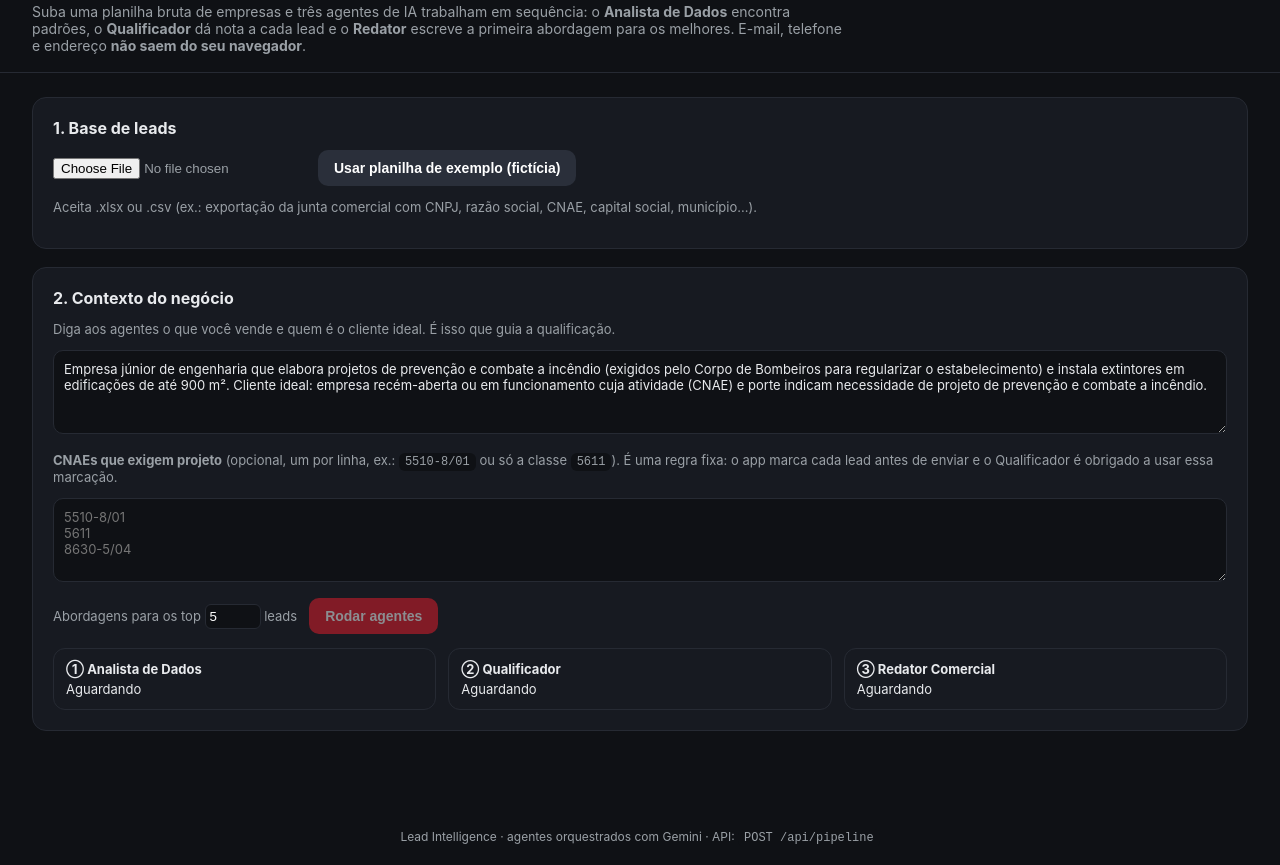
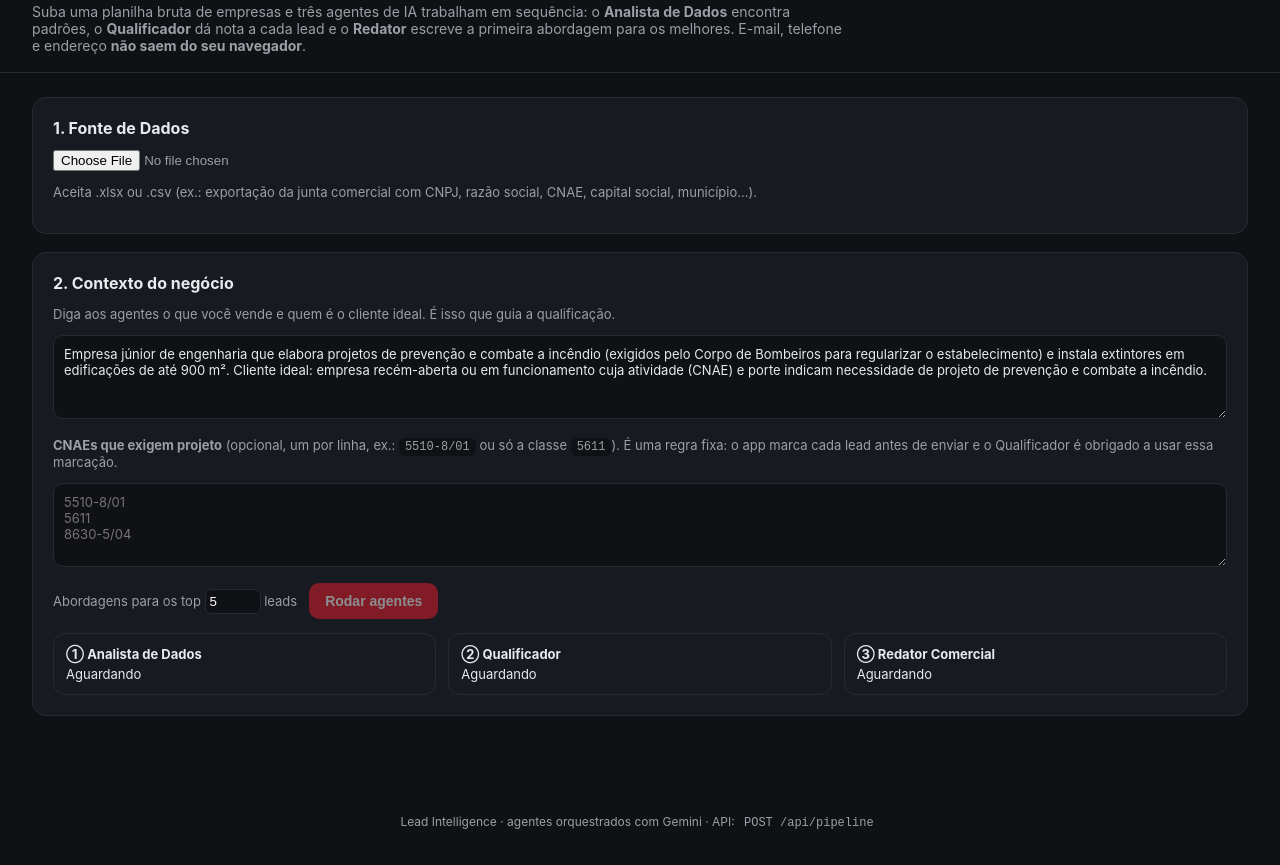
Before and after one commit to welferengineer/Lead-Intelligence, a website: page index.html in a window 1280 px wide. Shown: the part 60-925 px from the top of the page. Drawn offline with nearby package versions, Linux system fonts and the light colour scheme; a script that the page names is missing.

Commit message:
Update index.html

```diff
--- a/index.html
+++ b/index.html
@@ -58,10 +58,10 @@
 
 <main>
   <section class="panel">
-    <h2>1. Base de leads</h2>
+    <h2>1. Fonte de Dados</h2>
     <div class="row">
       <input type="file" id="file" accept=".xlsx,.xls,.csv" />
-      <button class="secondary" id="sampleBtn">Usar planilha de exemplo (fictícia)</button>
+
     </div>
     <p class="muted" id="fileInfo">Aceita .xlsx ou .csv (ex.: exportação da junta comercial com CNPJ, razão social, CNAE, capital social, município...).</p>
     <div id="cols"></div>
```
